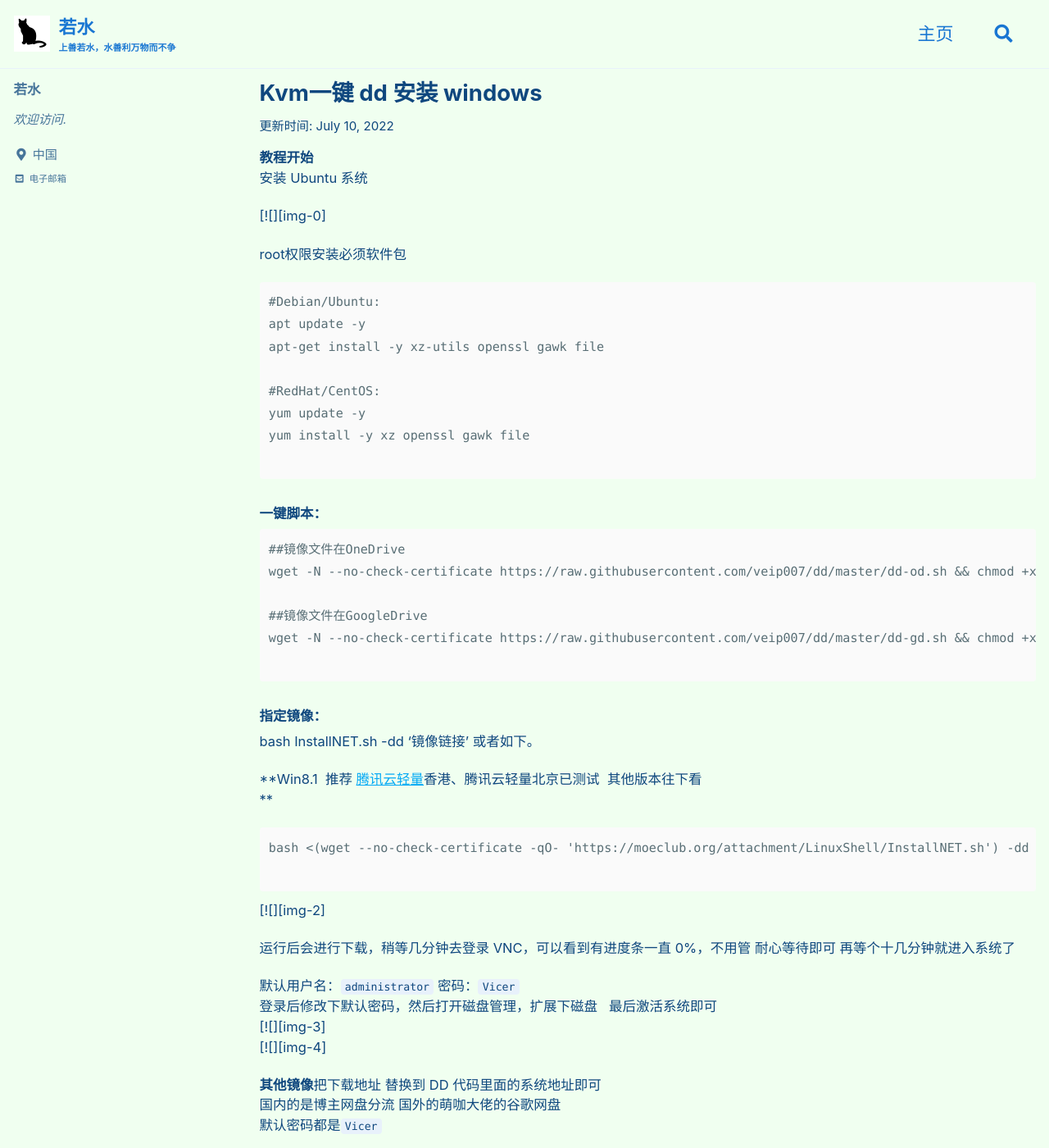
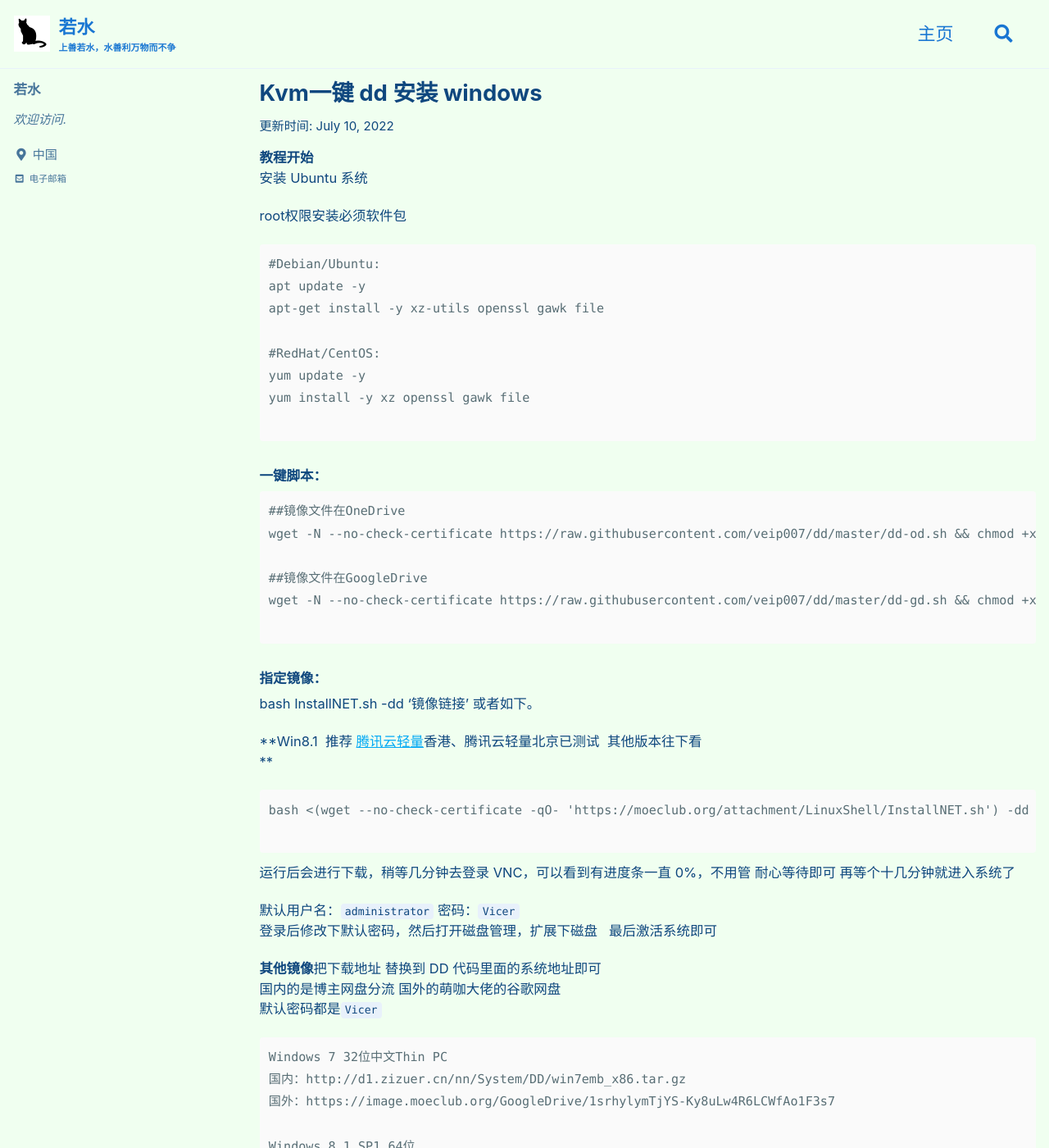
Before and after one commit to dbback/dbback.github.io, a Jekyll site: the page built from _posts/2022-07-10-KVM一键 DD 安装 Windows.md, in a window 1280 px wide and 1400 px high. Shown: the whole window at 82% size. Built offline with Jekyll 4.4.1, drawn with Linux system fonts in a browser that asks for light colours; cached includes are drawn as plain includes; some web fonts are replaced; comment, search, counter and statistics services are not loaded; part of the change alters nothing that is shown.

Commit message:
Update 2022-07-10-KVM一键 DD 安装 Windows.md

````diff
--- a/_posts/2022-07-10-KVM一键 DD 安装 Windows.md
+++ b/_posts/2022-07-10-KVM一键 DD 安装 Windows.md
@@ -1,7 +1,5 @@
 **教程开始**
 安装 Ubuntu 系统
-
-[![][img-0]
 
 root权限安装必须软件包
 
@@ -41,14 +39,11 @@ bash <(wget --no-check-certificate -qO- 'https://moeclub.org/attachment/LinuxShe
 
 ```
 
-[![][img-2]
 
 运行后会进行下载，稍等几分钟去登录 VNC，可以看到有进度条一直 0%，不用管 耐心等待即可 再等个十几分钟就进入系统了
 
 默认用户名：`administrator` 密码：`Vicer`
 登录后修改下默认密码，然后打开磁盘管理，扩展下磁盘   最后激活系统即可
-[![][img-3]
-[![][img-4]
 
  **其他镜像**把下载地址 替换到 DD 代码里面的系统地址即可
 国内的是博主网盘分流 国外的萌咖大佬的谷歌网盘
````
